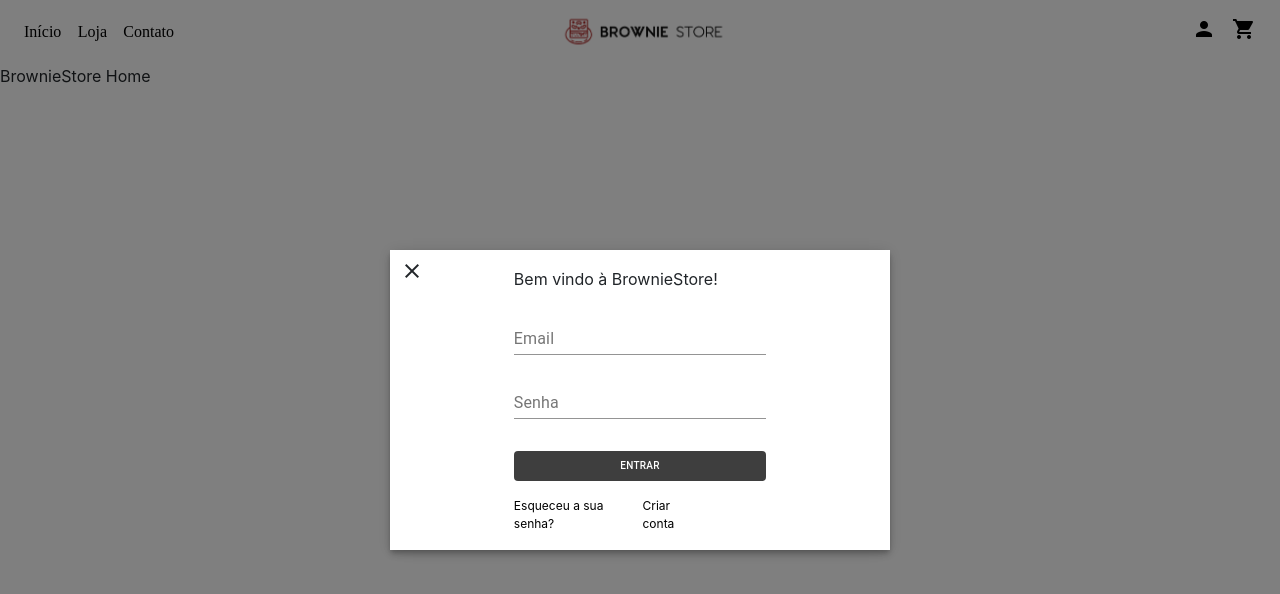
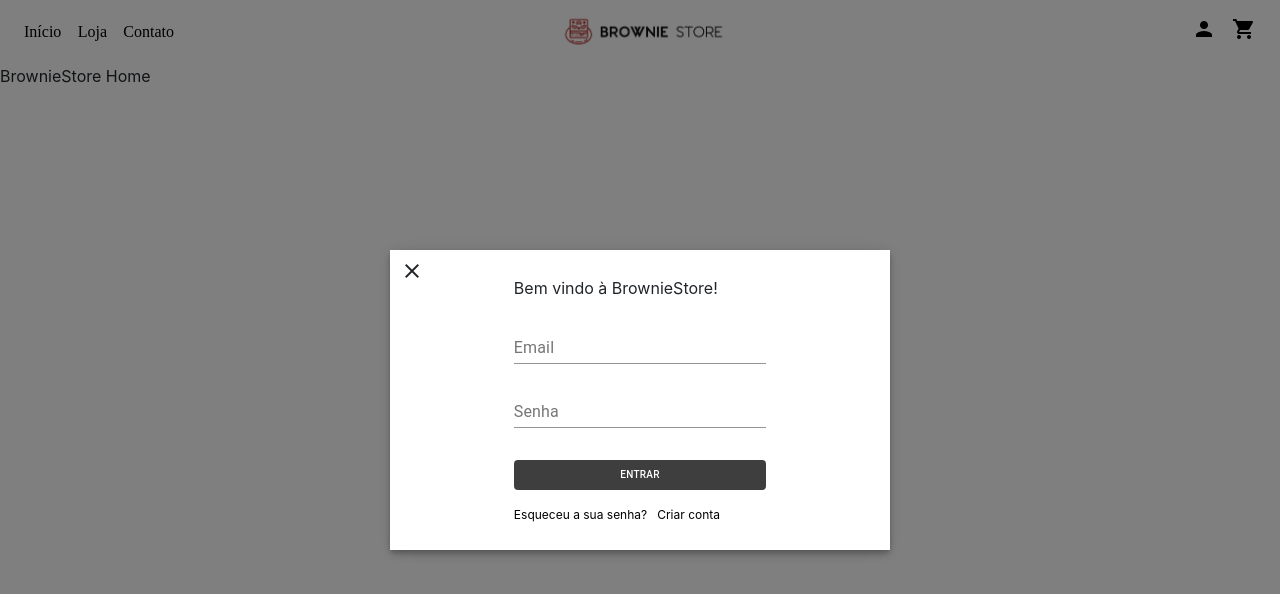
Before and after one commit to IcaroNascimento/browniestore, a React (Create React App) app in the folder browniestore-front/: page / in a window 1280 px wide. Both pictures are taken after a click on the element "person". Shown: the top 594 px of the page. Built offline with nearby package versions, Linux system fonts and the light colour scheme.

Commit message:
fix: correct space between 'Esqueceu a sua senha?' and 'Criar conta'

```diff
--- a/browniestore-front/src/SigninForm.js
+++ b/browniestore-front/src/SigninForm.js
@@ -21,9 +21,12 @@
 		}
 	},
 	link: {
-		display: 'flex',
-		fontSize: 12
-	}
+		display: 'inline-block',
+		fontSize: 12,
+		clear: 'both',
+    	whiteSpace: 'nowrap'
+
+    }
 }));
 
 export default function SigninForm() {
@@ -41,7 +44,7 @@
 				<Link to="/recuperarsenha" className="link">
 					Esqueceu a sua senha?
 				</Link>
-				<Link to="/criarconta" className="link">
+				<Link to="/criarconta" style = {{marginLeft: 10}}className="link">
 					Criar conta
 				</Link>
 			</div>
```
